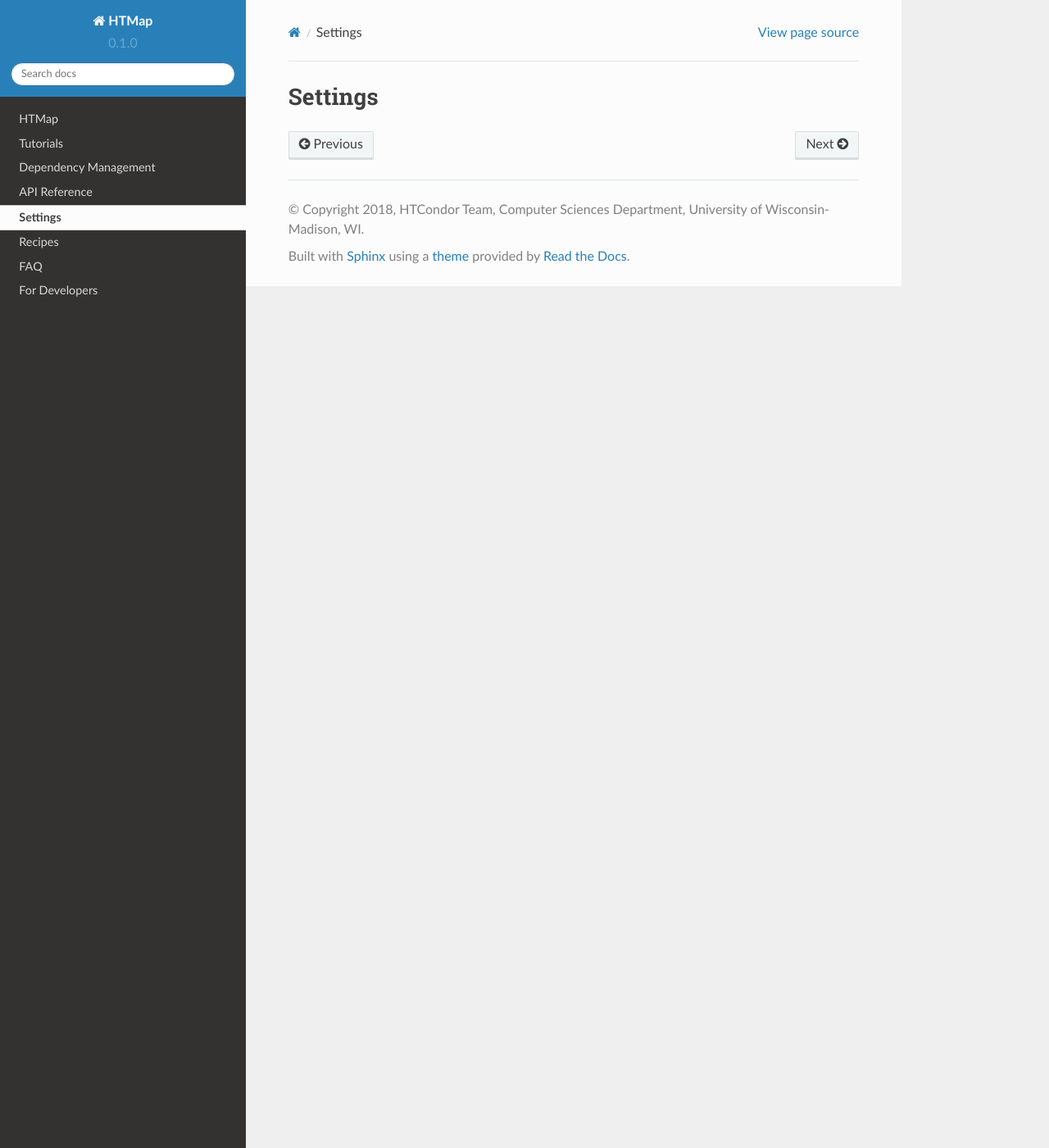
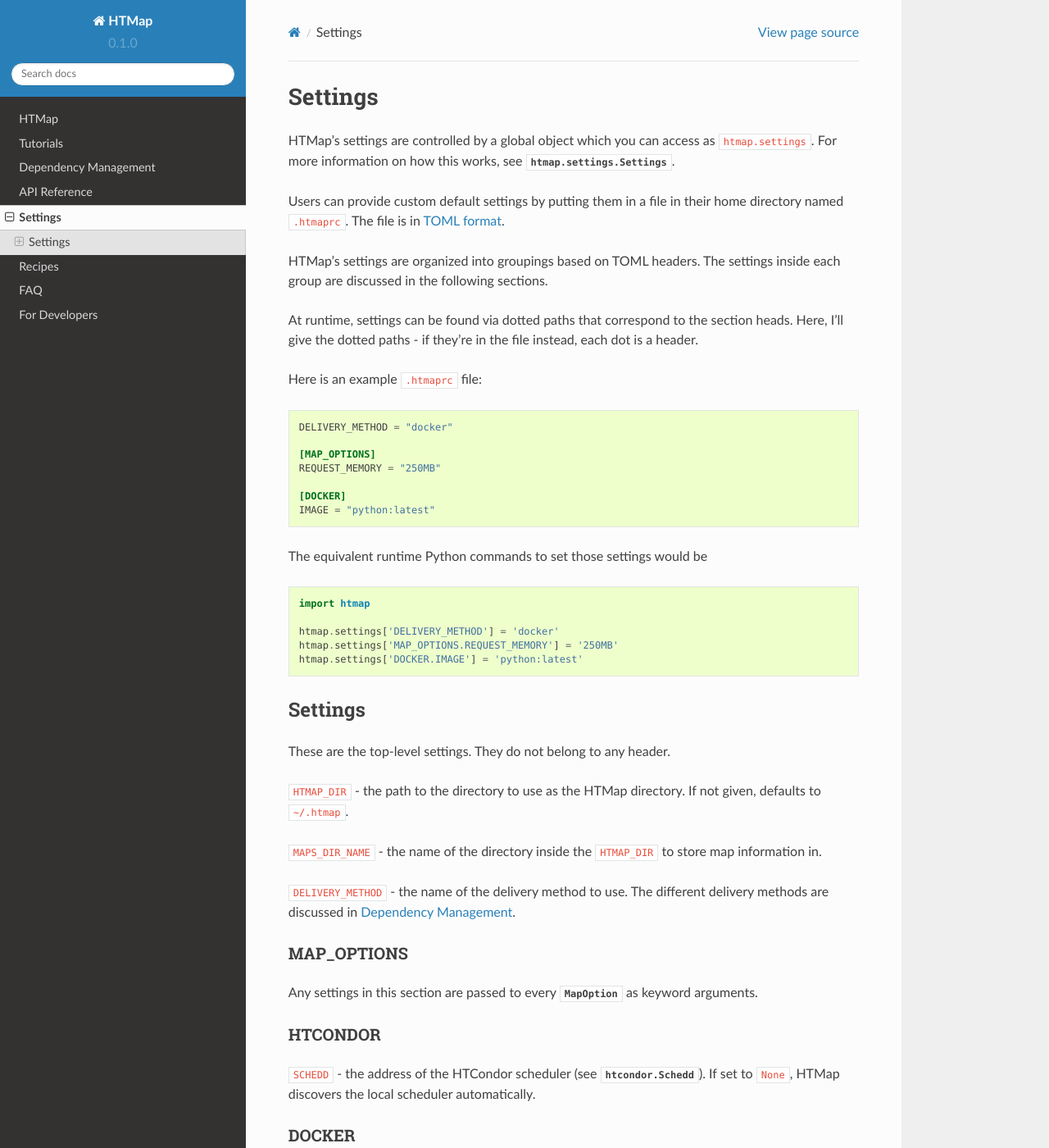
Before and after one commit to htcondor/htmap, a Sphinx documentation site: the page built from docs/source/settings.rst, in a window 1280 px wide and 1400 px high. Shown: the whole window at 82% size. Built offline with Sphinx 7.4.7 and the Read the Docs theme 2.0.0, drawn with Linux system fonts in a browser that asks for light colours; the version number is read from the project's files by our own code; some of the changed text lies outside the part shown.

Commit message:
Documentation for Settings (#46)
describes the currently-available settings in the docs

```diff
--- a/docs/source/api.rst
+++ b/docs/source/api.rst
@@ -108,9 +108,9 @@
 HTMap exposes configurable settings through ``htmap.settings``, which is an instance of the class :class:`htmap.settings.Settings`.
 This settings object manages a lookup chain of dictionaries.
 The settings object created during startup contains two dictionaries.
-The lowest level contains HTMap's default settings, and the next level up is constructed from a settings file at ``~/.htmap.toml``.
+The lowest level contains HTMap's default settings, and the next level up is constructed from a settings file at ``~/.htmaprc``.
 If that file does not exist, an empty dictionary is used instead.
-As you can guess from the extension, the file is be formatted in `TOML <https://github.com/toml-lang/toml>`_.
+The file should be formatted in `TOML <https://github.com/toml-lang/toml>`_.
 
 Alternate settings could be stored in other files or constructed at runtime.
 HTMap provides tools for saving, loading, merging, prepending, and appending settings to each other.
--- a/docs/source/settings.rst
+++ b/docs/source/settings.rst
@@ -2,3 +2,78 @@
 ========
 
 .. py:currentmodule:: htmap
+
+HTMap's settings are controlled by a global object which you can access as ``htmap.settings``.
+For more information on how this works, see :class:`htmap.settings.Settings`.
+
+Users can provide custom default settings by putting them in a file in their home directory named ``.htmaprc``.
+The file is in `TOML format <https://github.com/toml-lang/toml>`_.
+
+HTMap's settings are organized into groupings based on TOML headers.
+The settings inside each group are discussed in the following sections.
+
+At runtime, settings can be found via dotted paths that correspond to the section heads.
+Here, I'll give the dotted paths - if they're in the file instead, each dot is a header.
+
+Here is an example ``.htmaprc`` file:
+
+.. code-block:: toml
+
+    DELIVERY_METHOD = "docker"
+
+    [MAP_OPTIONS]
+    REQUEST_MEMORY = "250MB"
+
+    [DOCKER]
+    IMAGE = "python:latest"
+
+The equivalent runtime Python commands to set those settings would be
+
+.. code-block:: python
+
+    import htmap
+
+    htmap.settings['DELIVERY_METHOD'] = 'docker'
+    htmap.settings['MAP_OPTIONS.REQUEST_MEMORY'] = '250MB'
+    htmap.settings['DOCKER.IMAGE'] = 'python:latest'
+
+
+Settings
+--------
+
+These are the top-level settings.
+They do not belong to any header.
+
+``HTMAP_DIR`` - the path to the directory to use as the HTMap directory.
+If not given, defaults to ``~/.htmap``.
+
+``MAPS_DIR_NAME`` - the name of the directory inside the ``HTMAP_DIR`` to store map information in.
+
+``DELIVERY_METHOD`` - the name of the delivery method to use.
+The different delivery methods are discussed in :ref:`dependency-management`.
+
+MAP_OPTIONS
++++++++++++
+
+Any settings in this section are passed to every :class:`MapOption` as keyword arguments.
+
+
+HTCONDOR
+++++++++
+
+``SCHEDD`` - the address of the HTCondor scheduler (see :class:`htcondor.Schedd`).
+If set to ``None``, HTMap discovers the local scheduler automatically.
+
+
+DOCKER
+++++++
+
+These settings control how the ``docker`` delivery method works.
+
+``IMAGE`` - the path to the Docker image to run components with.
+Defaults to ``'continuumio/anaconda3:latest'``.
+
+TRANSPLANT
+++++++++++
+
+These settings control how the ``transplant`` delivery method works.
```
Also changed, not shown: 1 other file.
